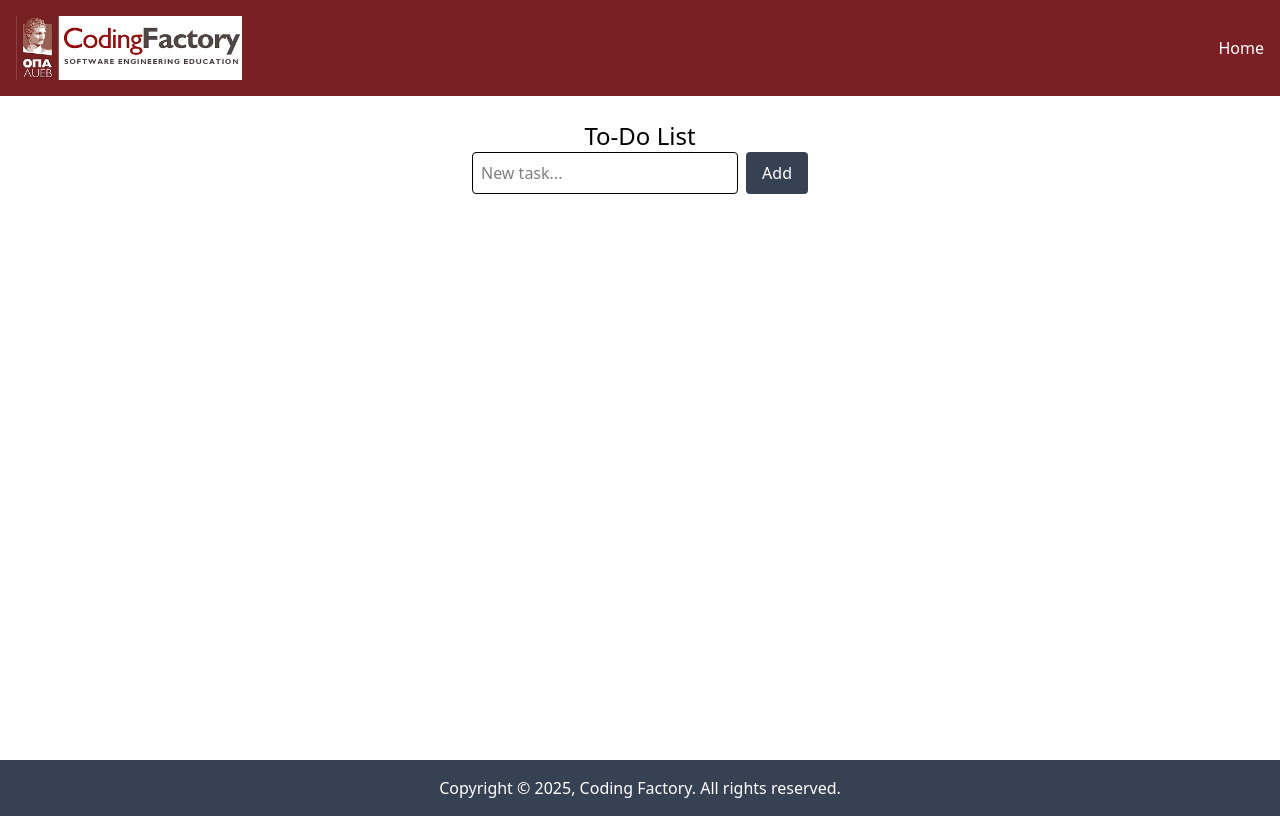
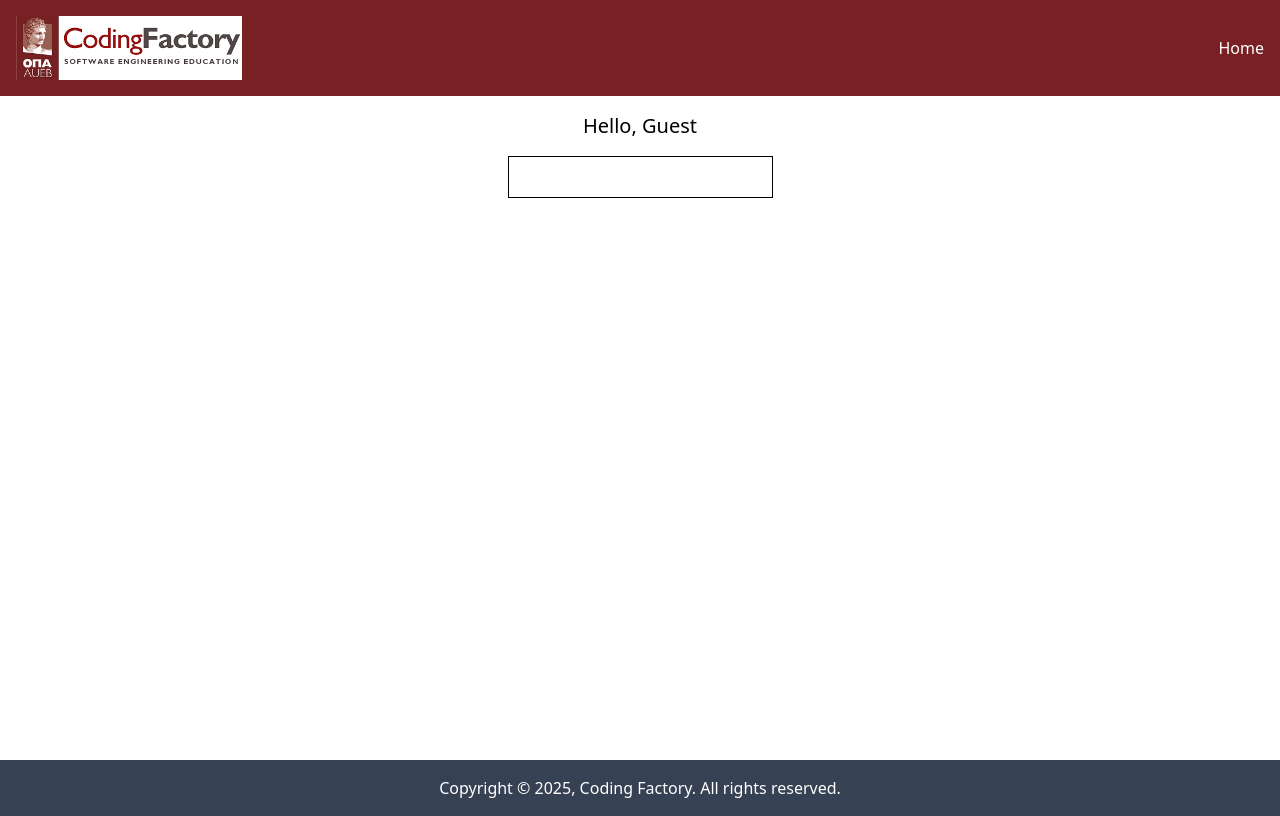
Before and after one commit to Kouvousis/cf6-react-intro, a React (Vite) app: page / in a window 1280 px wide. Built offline with nearby package versions, Linux system fonts and the light colour scheme.

Commit message:
feat: change document.title when state is changed

```diff
--- a/src/App.tsx
+++ b/src/App.tsx
@@ -4,10 +4,10 @@
 // import ArrowFunctionalComponent from "./components/ArrowFunctionalComponent.tsx";
 // import ArrowFunctionalComponentWithProps from "./components/ArrowFunctionalComponentWithProps.tsx";
 // import ArrowFunctionalComponentWithPropsType from "./components/ArrowFunctionalComponentWithPropsType.tsx";
-import Todo from "./components/Todo/Todo.tsx";
+// import Todo from "./components/Todo/Todo.tsx";
 // import FunctionalComponentWithState from "./components/FunctionalComponentWithState.tsx";
 // import Counter from "./components/Counter.tsx";
-// import NameChanger from "./components/NameChanger.tsx";
+import NameChanger from "./components/NameChanger.tsx";
 // import CounterWithReducer from "./components/CounterWithReducer.tsx";
 // import CounterWithMoreStates from "./components/CounterWithMoreStates.tsx";
 // import CounterAdvanced from "./components/CounterAdvanced.tsx";
@@ -33,13 +33,13 @@
                 {/*<ClassComponentWithState/>*/}
                 {/*<FunctionalComponentWithState/>*/}
                 {/*<Counter/>*/}
-                {/*<NameChanger/>*/}
+                <NameChanger/>
                 {/*<CounterWithMoreStates/>*/}
                 {/*<CounterAdvanced/>*/}
                 {/*<CounterWithCustomHook/>*/}
                 {/*<CounterWithAdvancedCustomHooks/>*/}
                 {/*<CounterWithReducer/>*/}
-                <Todo/>
+                {/*<Todo/>*/}
             </Layout>
 
         </>
--- a/src/components/NameChanger.tsx
+++ b/src/components/NameChanger.tsx
@@ -1,7 +1,11 @@
-import {useState} from "react";
+import {useEffect, useState} from "react";
 
 const NameChanger = () => {
     const [name, setName] = useState("")
+
+    useEffect(() => {
+        document.title = name ? `Hello, ${name}!` : "Hello, Guest"
+    }, [name])
 
     const handleChange = (e: React.ChangeEvent<HTMLInputElement>) => {
         setName(e.target.value)
```
